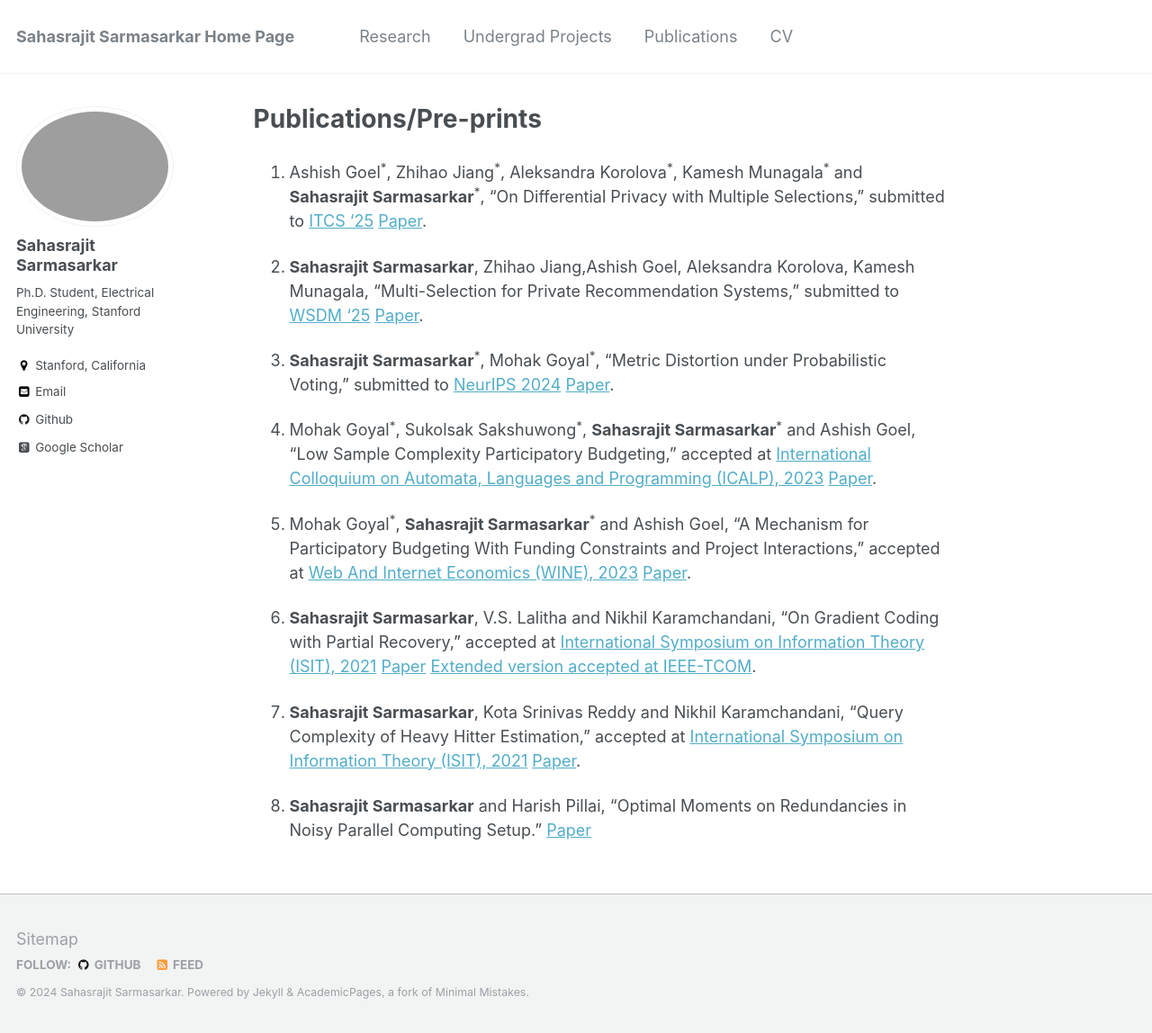
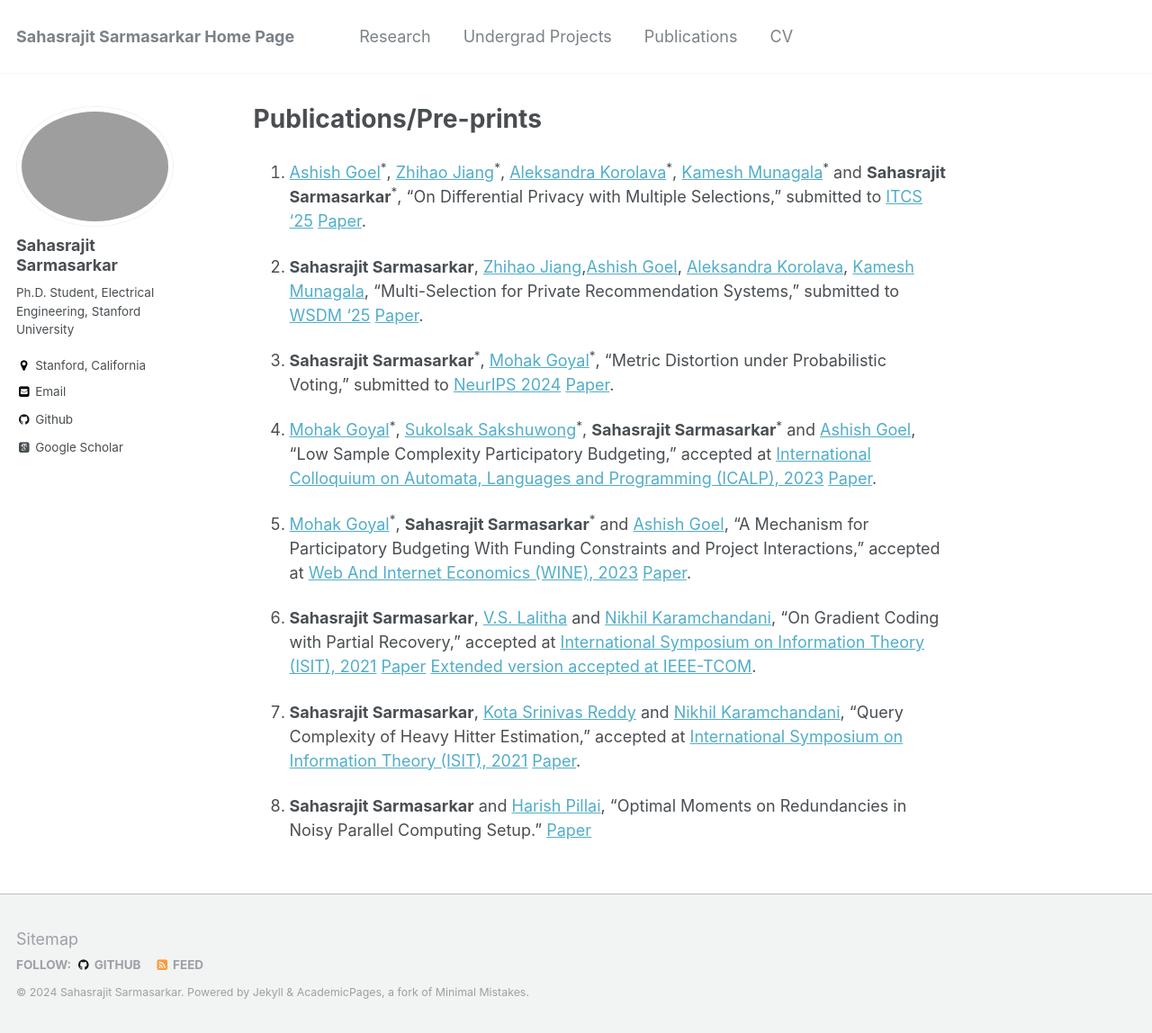
Before and after one commit to Sahasrajit123/Sahasrajit123.github.io, a Jekyll site: the page built from _pages/publications.md, in a window 1280 px wide and 1148 px high. Shown: the whole window at 90% size. Built offline with Jekyll 4.4.1, drawn with Linux system fonts in a browser that asks for light colours; some web fonts are replaced.

Commit message:
New changes

```diff
--- a/_pages/publications.md
+++ b/_pages/publications.md
@@ -9,18 +9,18 @@ author_profile: true
 2. S. Sarmasarkar, V.Lalitha and N. Karamchandani "On Gradient Coding with Partial Recovery", International Symposium on Information Theory, 2021 [[Paper]](https://arxiv.org/abs/2102.10163)
 
  -->
-1. Ashish Goel<sup>*</sup>, Zhihao Jiang<sup>*</sup>, Aleksandra Korolova<sup>*</sup>, Kamesh Munagala<sup>*</sup> and **Sahasrajit Sarmasarkar**<sup>*</sup>, "On Differential Privacy with Multiple Selections," submitted to [ITCS '25](http://itcs-conf.org/) [Paper](https://arxiv.org/abs/2407.14641).
+1. [Ashish Goel](https://web.stanford.edu/~ashishg/)<sup>*</sup>, [Zhihao Jiang](https://sites.google.com/view/zhihaojiang/home)<sup>*</sup>, [Aleksandra Korolava](https://www.korolova.com/)<sup>*</sup>, [Kamesh Munagala](https://www.kameshmunagala.org/)<sup>*</sup> and **Sahasrajit Sarmasarkar**<sup>*</sup>, "On Differential Privacy with Multiple Selections," submitted to [ITCS '25](http://itcs-conf.org/) [Paper](https://arxiv.org/abs/2407.14641).
 
-2.  **Sahasrajit Sarmasarkar**, Zhihao Jiang,Ashish Goel, Aleksandra Korolova, Kamesh Munagala, "Multi-Selection for Private Recommendation Systems," submitted to [WSDM '25](https://www.wsdm-conference.org/2025/) [Paper](https://drive.google.com/file/d/1qE1O2IMk8NjvMG_4jZIUqcdPhbB6Aoai/view?usp=sharing).
+2.  **Sahasrajit Sarmasarkar**, [Zhihao Jiang](https://sites.google.com/view/zhihaojiang/home),[Ashish Goel](https://web.stanford.edu/~ashishg/), [Aleksandra Korolava](https://www.korolova.com/), [Kamesh Munagala](https://www.kameshmunagala.org/), "Multi-Selection for Private Recommendation Systems," submitted to [WSDM '25](https://www.wsdm-conference.org/2025/) [Paper](https://drive.google.com/file/d/1qE1O2IMk8NjvMG_4jZIUqcdPhbB6Aoai/view?usp=sharing).
 
-3. **Sahasrajit Sarmasarkar**<sup>*</sup>, Mohak Goyal<sup>*</sup>, "Metric Distortion under Probabilistic Voting," submitted to [NeurIPS 2024](https://neurips.cc/) [Paper](https://arxiv.org/abs/2405.14223).
+3. **Sahasrajit Sarmasarkar**<sup>*</sup>, [Mohak Goyal](https://sites.google.com/view/mohakg/home)<sup>*</sup>, "Metric Distortion under Probabilistic Voting," submitted to [NeurIPS 2024](https://neurips.cc/) [Paper](https://arxiv.org/abs/2405.14223).
 
-4. Mohak Goyal<sup>*</sup>, Sukolsak Sakshuwong<sup>*</sup>, **Sahasrajit Sarmasarkar**<sup>*</sup> and Ashish Goel, "Low Sample Complexity Participatory Budgeting," accepted at [International Colloquium on Automata, Languages and Programming (ICALP), 2023](https://icalp2023.cs.upb.de/) [Paper](https://arxiv.org/abs/2302.05810).
+4. [Mohak Goyal](https://sites.google.com/view/mohakg/home)<sup>*</sup>, [Sukolsak Sakshuwong](https://sukolsak.com/)<sup>*</sup>, **Sahasrajit Sarmasarkar**<sup>*</sup> and [Ashish Goel](https://web.stanford.edu/~ashishg/), "Low Sample Complexity Participatory Budgeting," accepted at [International Colloquium on Automata, Languages and Programming (ICALP), 2023](https://icalp2023.cs.upb.de/) [Paper](https://arxiv.org/abs/2302.05810).
 
-5. Mohak Goyal<sup>*</sup>, **Sahasrajit Sarmasarkar**<sup>*</sup> and Ashish Goel, "A Mechanism for Participatory Budgeting With Funding Constraints and Project Interactions," accepted at [Web And Internet Economics (WINE), 2023](https://wine2023.shanghaitech.edu.cn/) [Paper](https://arxiv.org/pdf/2305.11296.pdf).
+5. [Mohak Goyal](https://sites.google.com/view/mohakg/home)<sup>*</sup>, **Sahasrajit Sarmasarkar**<sup>*</sup> and [Ashish Goel](https://web.stanford.edu/~ashishg/), "A Mechanism for Participatory Budgeting With Funding Constraints and Project Interactions," accepted at [Web And Internet Economics (WINE), 2023](https://wine2023.shanghaitech.edu.cn/) [Paper](https://arxiv.org/pdf/2305.11296.pdf).
 
-6. **Sahasrajit Sarmasarkar**, V.S. Lalitha and Nikhil Karamchandani, "On Gradient Coding with Partial Recovery," accepted at [International Symposium on Information Theory (ISIT), 2021](https://2021.ieee-isit.org/) [Paper](https://arxiv.org/abs/2102.10163) [Extended version accepted at IEEE-TCOM](https://ieeexplore.ieee.org/xpl/RecentIssue.jsp?punumber=26).
+6. **Sahasrajit Sarmasarkar**, [V.S. Lalitha](https://www.iiit.ac.in/people/faculty/lalitha.v) and [Nikhil Karamchandani](https://sites.google.com/site/nikhilkaram/home/), "On Gradient Coding with Partial Recovery," accepted at [International Symposium on Information Theory (ISIT), 2021](https://2021.ieee-isit.org/) [Paper](https://arxiv.org/abs/2102.10163) [Extended version accepted at IEEE-TCOM](https://ieeexplore.ieee.org/xpl/RecentIssue.jsp?punumber=26).
 
-7. **Sahasrajit Sarmasarkar**, Kota Srinivas Reddy and Nikhil Karamchandani, "Query Complexity of Heavy Hitter Estimation," accepted at [International Symposium on Information Theory (ISIT), 2021](https://2021.ieee-isit.org/) [Paper](https://arxiv.org/pdf/2005.14425.pdf).
+7. **Sahasrajit Sarmasarkar**, [Kota Srinivas Reddy](https://sites.google.com/view/ksreddi-publications/) and [Nikhil Karamchandani](https://sites.google.com/site/nikhilkaram/home/), "Query Complexity of Heavy Hitter Estimation," accepted at [International Symposium on Information Theory (ISIT), 2021](https://2021.ieee-isit.org/) [Paper](https://arxiv.org/pdf/2005.14425.pdf).
 
-8. **Sahasrajit Sarmasarkar** and Harish Pillai, "Optimal Moments on Redundancies in Noisy Parallel Computing Setup." [Paper](https://arxiv.org/abs/2402.12584)
+8. **Sahasrajit Sarmasarkar** and [Harish Pillai](https://www.ee.iitb.ac.in/wiki/faculty/hp), "Optimal Moments on Redundancies in Noisy Parallel Computing Setup." [Paper](https://arxiv.org/abs/2402.12584)
```
Also changed, not shown: _pages/projects.md (+3 -3 lines), _pages/research.md (+3 -3 lines).
